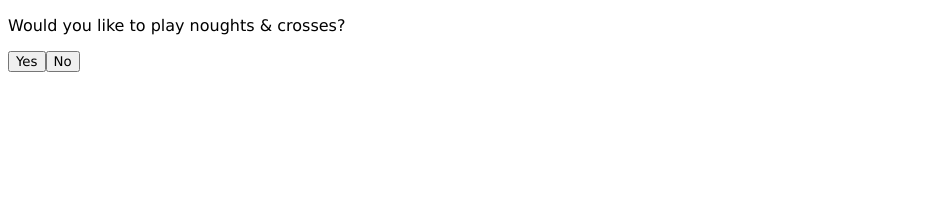
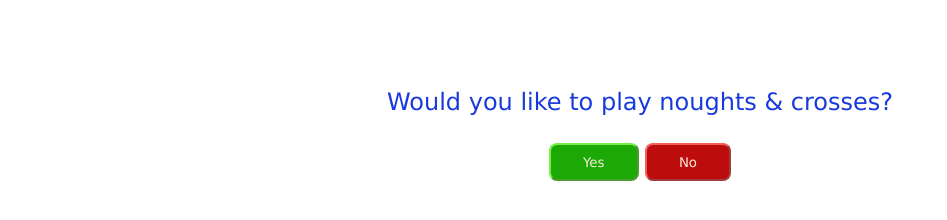
Before and after one commit to ThomGlynnGit/tic-tac-toe, a plain HTML site: page index.html in a window 1280 px wide. Shown: the whole page, without its empty margins (0-947 px from the left). Drawn offline with Linux system fonts and the light colour scheme.

Commit message:
set intial page and button stylings

```diff
--- a/style.css
+++ b/style.css
@@ -1,8 +1,64 @@
+:root {
+    --main-text-colour: rgb(24, 57, 219);
+    --posi-background-colour: rgb(28, 169, 6);
+    --posi-border-colour: rgb(117, 240, 73);
+    --neg-background-colour: rgb(189, 12, 12);
+    --neg-border-colour: rgb(244, 94, 94);
+}
+
 * {
     font-family: 'Lucida Sans', 'Lucida Sans Regular', 'Lucida Grande', 'Lucida Sans Unicode', Geneva, Verdana, sans-serif;
     box-sizing: border-box;
 }
 
+body {
+    display: flex;
+    justify-content: center;
+    min-height: 100vh;
+    margin: 0;
+}
+
+.play-container {
+    display: flex;
+    flex-direction: column;
+    align-items: center;
+    margin-top: 4rem;
+    height: min-content;
+    font-size: 1.5rem;
+    color: var(--main-text-colour)
+}
+
+.info {
+    font-size: 1.5rem;
+    color: var(--main-text-colour)
+}
+
+.button {
+    padding: 0.6rem 2rem 0.6rem 2rem;
+    margin: 0.2rem;
+    border-radius: 8px;
+    color: antiquewhite;
+}
+
+button:hover {
+    filter: brightness(1.1);
+    box-shadow: none;
+}
+
+.posi {
+    background-color: var(--posi-background-colour);
+    border-color: var(--posi-border-colour);
+
+}
+
+.neg {
+    background-color: var(--neg-background-colour);
+    border-color: var(--neg-border-colour);
+}
+
+
+
+
 .board-container {
     display: grid;
     grid-template: repeat(3, 1fr) / repeat(3, 1fr);
```
